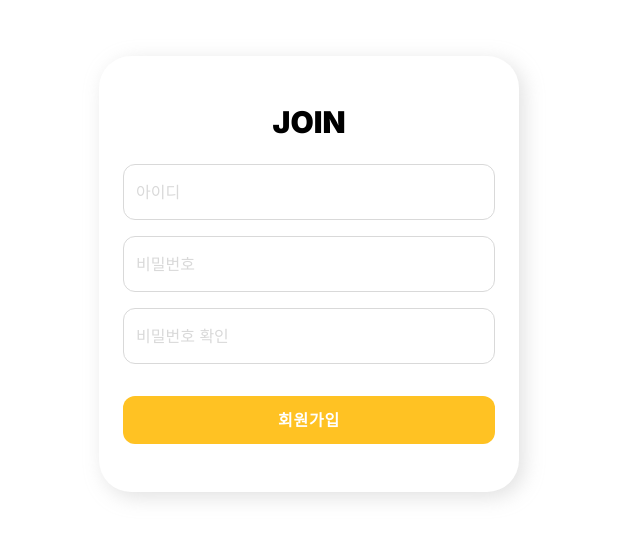
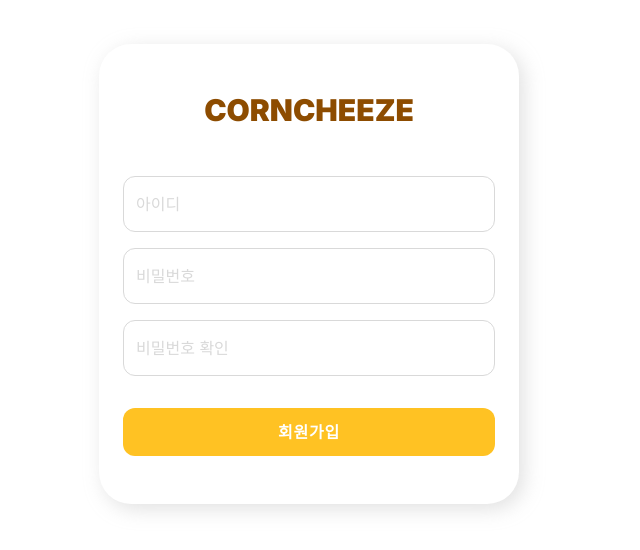
Before and after one commit to corn-cheeze/web, a Next.js app: page /join in a window 1280 px wide. Shown: the part 126-676 px from the top of the page, without its empty margins (331-971 px from the left). Built offline with nearby package versions, Linux system fonts and the light colour scheme.

Commit message:
style: logo 스타일링

```diff
--- a/src/app/join/page.tsx
+++ b/src/app/join/page.tsx
@@ -38,12 +38,15 @@ const page = () => {
 
   return (
     <main className="flex h-screen flex-col items-center justify-center">
-      <div className="flex w-[420px] flex-col justify-center gap-6 rounded-lg bg-white px-6 py-12 drop-shadow-xl">
-        <h1 className="text-center text-3xl font-black">JOIN</h1>
+      <div className="flex w-[420px] flex-col justify-center gap-12 rounded-lg bg-white px-6 py-12 drop-shadow-xl">
+        <h1 className="text-pointColor1 text-center text-3xl font-black">
+          CORNCHEEZE
+        </h1>
         <form className="flex flex-col gap-4">
           <section className="flex flex-col gap-4">
             <input
               type="text"
+              value={id}
               placeholder="아이디"
               ref={idRef}
               onBlur={() => handleBlur(idRef)}
@@ -51,6 +54,7 @@ const page = () => {
             />
             <input
               type="password"
+              value={pw}
               placeholder="비밀번호"
               ref={pwRef}
               onBlur={() => handleBlur(pwRef)}
@@ -62,7 +66,7 @@ const page = () => {
               className="border-rightGray placeholder-rightGray focus:outline-mainColor h-14 rounded-sm border border-solid pl-3"
             />
           </section>
-          <section className="text-red flex flex-col gap-2 text-xs">
+          <section className="text-pointColor2 flex flex-col gap-2 text-xs">
             {!idIsValid && (
               <p>
                 ･ 아이디 : 5~20자의 영문 소문자, 숫자와 특수기호(_),(-)만 사용
--- a/tailwind.config.ts
+++ b/tailwind.config.ts
@@ -10,7 +10,8 @@ const config: Config = {
     extend: {
       colors: {
         mainColor: "#ffC223",
-        red: "#e30000",
+        pointColor1: "#8d4c00",
+        pointColor2: "#e30000",
         rightGray: "#d9d9d9",
         black: "#14181e",
         // black: "#121212",
```
